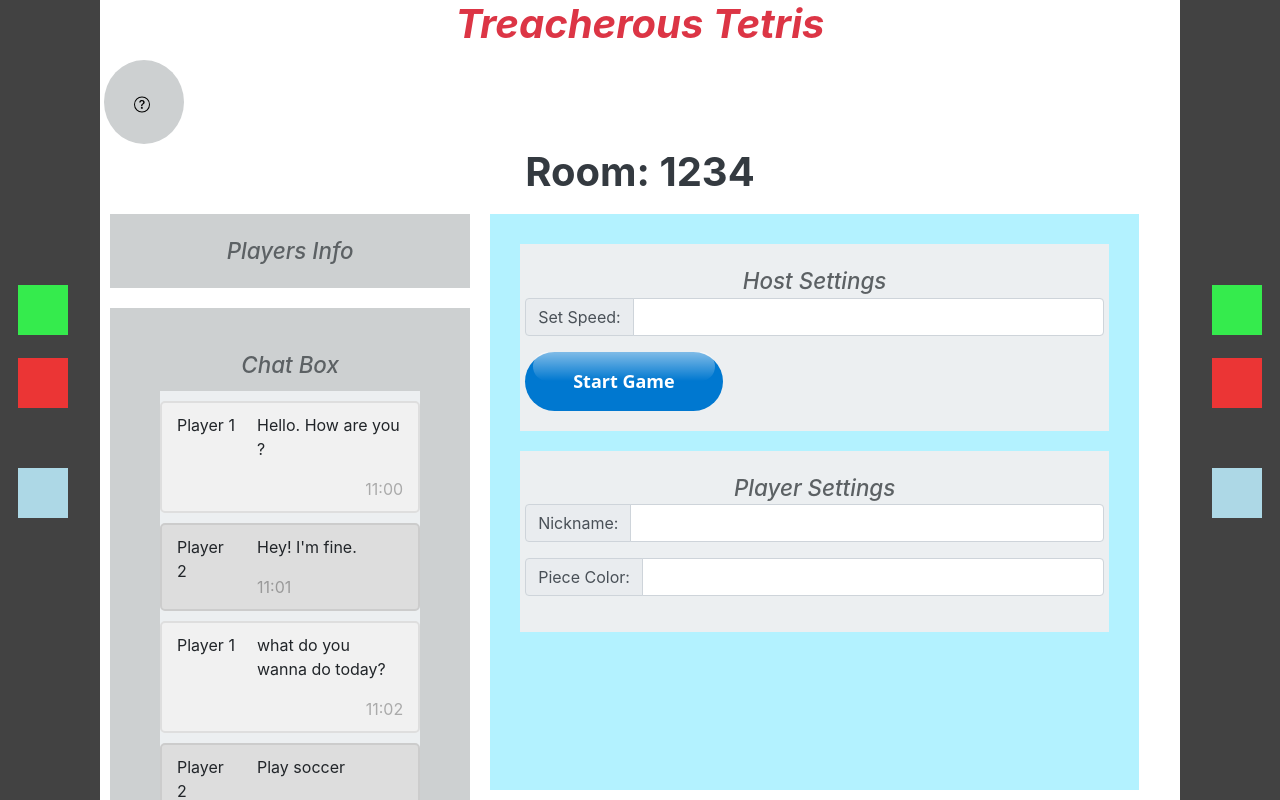
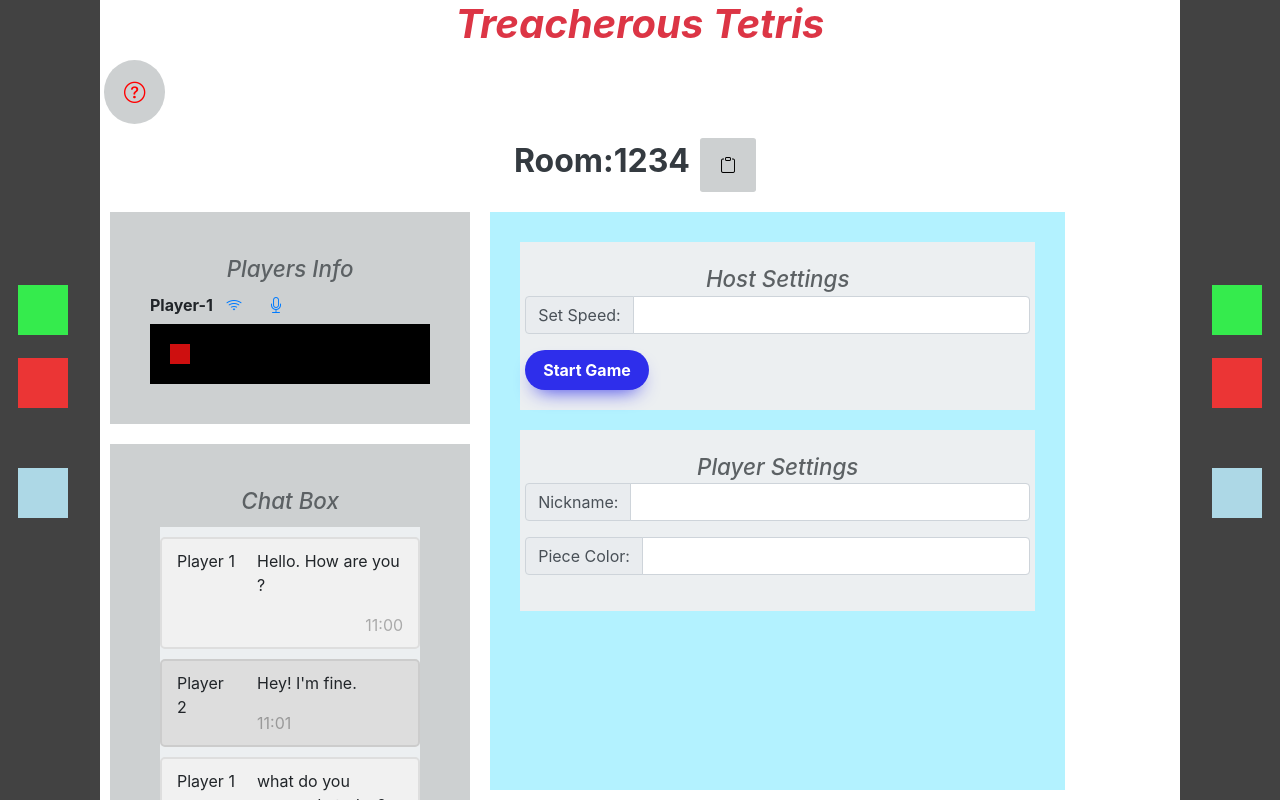
Before and after one commit to ducklin5/TTetris, a React (Create React App) app in the folder code/client/: page /room/4accb4a4-3052-4eba-9e25-3a04d202cc3c in a window 1280 px wide. Built offline with nearby package versions, Linux system fonts and the light colour scheme; no server answers.

Commit message:
added copy to clipboard, help button fixed, player info

```diff
--- a/code/client/src/components/homepage/homepage.css
+++ b/code/client/src/components/homepage/homepage.css
@@ -22,8 +22,7 @@ html, body, #root {
     border-bottom: 0px;
 }
 
-/* Reference: https://codepen.io/oridr22/pen/mOGddj */
-
+/* Reference for falling pieces: https://codepen.io/oridr22/pen/mOGddj */
 .piece {
   width: 50px;
   height: 50px;
--- a/code/client/src/components/roompage/chatboxComponent.css
+++ b/code/client/src/components/roompage/chatboxComponent.css
@@ -1,3 +1,5 @@
+/* Reference: https://www.youtube.com/watch?v=WVOmmc0UTiM */
+
 .chat-box{
     word-wrap: break-all;
     background-color: #B3F2FF;
--- a/code/client/src/components/roompage/gameSettingsComponent.css
+++ b/code/client/src/components/roompage/gameSettingsComponent.css
@@ -1,3 +1,5 @@
+/* Reference for page layout: https://www.youtube.com/watch?v=WVOmmc0UTiM */
+
 .game-box{
     word-wrap: break-all;
     background-color: #B3F2FF;
@@ -17,7 +19,6 @@
     overflow: auto;
 }
 
-
 .settings-vertical {
     word-wrap: break-all;
     background-color: #eceff1;
@@ -31,61 +32,28 @@
     flex-direction: column;
 }
 
-.col-25 {
-  float: left;
-  width: 25%;
-  margin-top: 6px;
-}
+/* Reference for game start button: https://getcssscan.com/css-buttons-examples */
 
-.text-style {
-
-  padding: 12px 12px 12px 0;
-  display: inline-block;
-}
-
-/* Reference for start button: https://getcssscan.com/css-buttons-examples */
-.button-71 {
-  background-color: #0078d0;
-  border: 0;
-  border-radius: 56px;
-  color: #fff;
+/* CSS */
+.button-34 {
+  background: #2e2eeb;
+  border-radius: 999px;
+  box-shadow: #2e2eeb 0 10px 20px -10px;
+  box-sizing: border-box;
+  color: #FFFFFF;
   cursor: pointer;
-  display: inline-block;
-  font-family: system-ui,-apple-system,system-ui,"Segoe UI",Roboto,Ubuntu,"Helvetica Neue",sans-serif;
-  font-size: 18px;
-  font-weight: 600;
-  outline: 0;
-  padding: 16px 21px;
-  position: relative;
-  text-align: center;
-  text-decoration: none;
-  transition: all .3s;
+  font-family: Inter,Helvetica,"Apple Color Emoji","Segoe UI Emoji",NotoColorEmoji,"Noto Color Emoji","Segoe UI Symbol","Android Emoji",EmojiSymbols,-apple-system,system-ui,"Segoe UI",Roboto,"Helvetica Neue","Noto Sans",sans-serif;
+  font-size: 16px;
+  font-weight: 700;
+  line-height: 24px;
+  opacity: 1;
+  outline: 0 solid transparent;
+  padding: 8px 18px;
   user-select: none;
   -webkit-user-select: none;
   touch-action: manipulation;
+  width: fit-content;
+  word-break: break-word;
+  border: 0;
 }
-
-.button-71:before {
-  background-color: initial;
-  background-image: linear-gradient(#fff 0, rgba(255, 255, 255, 0) 100%);
-  border-radius: 125px;
-  content: "";
-  height: 50%;
-  left: 4%;
-  opacity: .5;
-  position: absolute;
-  top: 0;
-  transition: all .3s;
-  width: 92%;
-}
-
-.button-71:hover {
-  box-shadow: rgba(255, 255, 255, .2) 0 3px 15px inset, rgba(0, 0, 0, .1) 0 3px 5px, rgba(0, 0, 0, .1) 0 10px 13px;
-  transform: scale(1.05);
-}
-
-@media (min-width: 768px) {
-  .button-71 {
-    padding: 16px 48px;
-  }
-}
+/* game start button end */
--- a/code/client/src/components/roompage/gameSettingsComponent.jsx
+++ b/code/client/src/components/roompage/gameSettingsComponent.jsx
@@ -13,7 +13,7 @@ const GameSettingsComponent = (props) => {
                                 </div>
                                 <input type="text" class="form-control" aria-label="Default" aria-describedby="inputGroup-sizing-default"></input>
                             </div>
-                            <button class="button-71" role="button">Start Game</button>
+                            <button class="button-34" role="button">Start Game</button>
                         </div>
                 </div>
 
--- a/code/client/src/components/roompage/playerInfoComponent.css
+++ b/code/client/src/components/roompage/playerInfoComponent.css
@@ -10,3 +10,39 @@
     font-weight: 500;
     color: #5c6164;
 }
+
+.players-content {
+    padding: 20px;
+    display: flex;
+    flex-direction: column;
+}
+
+.name-icon{
+    flex-direction: row;
+    display: flex;
+}
+
+.piece-container {
+    padding: 20px;
+    display: flex;
+    background-color: black;
+}
+
+.player-piece{
+    width: 20px;
+    height: 20px;
+    position: relative;
+    background-color: rgb(206, 15, 15);
+}
+
+.player-info{
+    display: flex;
+    flex-direction: column;
+}
+
+.player-name-button{
+    justify-content: left;
+    align-items: center;
+    display:flex;
+    flex-direction: row;
+}
--- a/code/client/src/components/roompage/playerInfoComponent.jsx
+++ b/code/client/src/components/roompage/playerInfoComponent.jsx
@@ -1,10 +1,23 @@
 import './playerInfoComponent.css';
+
+// Reference for wifi button: https://fontawesomeicons.com/bootstrap/icons/wifi-off
 
 const PlayerInfoComponent = (props) => {
     return (
-        <>
-            <span class="player-title font-italic text-center">Players Info</span>
-        </>
+        <div className="players-content">
+            <link rel="stylesheet" href="https://cdn.jsdelivr.net/npm/bootstrap-icons@1.7.2/font/bootstrap-icons.css"></link>
+            <span className="player-title font-italic text-center">Players Info</span>
+            <div className="player-info">
+                <div className='player-name-button'>
+                    <span className=" text-left font-weight-bold">Player-1</span>
+                    <button type="button" class="btn btn-link"><span class="bi bi-wifi"></span></button>
+                    <button type="button" class="btn btn-link"><span class="bi bi-mic"></span></button>
+                </div>
+                <div className="piece-container">
+                    <div className="player-piece"></div>
+                </div>
+            </div>
+        </div>
     );
 }
 
--- a/code/client/src/components/roompage/roompage.css
+++ b/code/client/src/components/roompage/roompage.css
@@ -1,4 +1,4 @@
-/* Reference: https://www.w3schools.com/howto/howto_css_round_buttons.asp */
+/* Reference for page layout: https://www.youtube.com/watch?v=WVOmmc0UTiM */
 
 html, body, #root {
   height: 100%
@@ -16,18 +16,37 @@ html, body, #root {
     flex-direction: column;
 }
 
+/* Reference for help button: https://www.w3schools.com/howto/howto_css_round_buttons.asp */
 .help-button {
   background-color: #cdd0d1;
   border: none;
-  color: black;
-  padding: 30px;
+  color: red;
+  padding: 20px;
   display: inline-block;
   margin: 4px 4px;
   /* height: 40px;
   width: 40px; */
-  border-radius: 50%;
+  border-radius: 100%;
+  outline: none;
 }
 
+.room-code{
+  justify-content: center;
+  align-items: center;
+  display:flex;
+  flex-direction: row;
+}
+
+.copy-button {
+  background-color: #cdd0d1;
+  border: none;
+  color: black;
+  margin: 10px;
+  padding: 15px 20px;
+  display: inline-block;
+  border-radius: 5%;
+  outline: none;
+}
 
 .room-components {
     display: flex;
@@ -62,8 +81,7 @@ html, body, #root {
     flex-direction: column;
 }
 
-/* Reference: https://codepen.io/oridr22/pen/mOGddj */
-
+/* Reference for falling pieces: https://codepen.io/oridr22/pen/mOGddj */
 .piece {
   width: 50px;
   height: 50px;
@@ -72,7 +90,6 @@ html, body, #root {
   animation-iteration-count: infinite;
   animation-timing-function: linear;
 }
-
 
 @keyframes falling{
     0% {top: -10vh;}
@@ -114,3 +131,5 @@ html, body, #root {
   right: 1.4vw;
   animation-duration: 12s;
 }
+
+/* end of falling pieces */
--- a/code/client/src/components/roompage/roompage.jsx
+++ b/code/client/src/components/roompage/roompage.jsx
@@ -7,6 +7,8 @@ import ChatboxComponent from "./chatboxComponent";
 import GameSettingsComponent from "./gameSettingsComponent";
 import './roompage.css';
 
+// Reference: https://www.w3schools.com/howto/howto_js_copy_clipboard.asp
+
 const RoomPagePropTypes = {
     socket: PropTypes.object.isRequired,
 }
@@ -15,6 +17,14 @@ const RoomPage = (props) => {
     const [gameStarted, setGameStarted] = useState(false);
     const {socket} = props;
     const roomID = useParams().roomID;
+
+    const copyRoomCode = () => {
+        var copyCode = document.getElementById("roomCode");
+        copyCode.select();
+        navigator.clipboard.writeText(copyCode.value);
+
+        alert("Copied Room Code: " + copyCode.value);
+    }
 
     const ShowComponent = () => {
         if (gameStarted) {
@@ -36,18 +46,17 @@ const RoomPage = (props) => {
             <div class="piece piece-4"></div>
             <div class="piece piece-5"></div>
             <div class="piece piece-6"></div>
-            <div><p class="h1 text-danger font-weight-bold font-italic text-center ">Treacherous Tetris</p>
-            <link rel="stylesheet" href="https://cdnjs.cloudflare.com/ajax/libs/font-awesome/4.7.0/css/font-awesome.min.css"></link>
-            {/* <button class="btn help-button"><i class="fa fa-home"></i></button> */}
-            <button class="help-button">
-                <svg xmlns="http://www.w3.org/2000/svg" width="20" height="20" fill="currentColor" class="bi bi-question-circle" viewBox="0 0 20 15">
-                    <path d="M8 15A7 7 0 1 1 8 1a7 7 0 0 1 0 14zm0 1A8 8 0 1 0 8 0a8 8 0 0 0 0 16z"/>
-                    <path d="M5.255 5.786a.237.237 0 0 0 .241.247h.825c.138 0 .248-.113.266-.25.09-.656.54-1.134 1.342-1.134.686 0 1.314.343 1.314 1.168 0 .635-.374.927-.965 1.371-.673.489-1.206 1.06-1.168 1.987l.003.217a.25.25 0 0 0 .25.246h.811a.25.25 0 0 0 .25-.25v-.105c0-.718.273-.927 1.01-1.486.609-.463 1.244-.977 1.244-2.056 0-1.511-1.276-2.241-2.673-2.241-1.267 0-2.655.59-2.75 2.286zm1.557 5.763c0 .533.425.927 1.01.927.609 0 1.028-.394 1.028-.927 0-.552-.42-.94-1.029-.94-.584 0-1.009.388-1.009.94z"/>
-                    </svg>
-            </button>
+            <div>
+                <p class="h1 text-danger font-weight-bold font-italic text-center ">Treacherous Tetris</p>
+                <link rel="stylesheet" href="https://cdnjs.cloudflare.com/ajax/libs/font-awesome/4.7.0/css/font-awesome.min.css"></link>
+                <button class=" help-button"><i class="bi bi-question-circle fa-lg"></i></button>
+            </div>
+            <div className="room-code">
+                <span class="h2 text-dark font-weight-bold text-center ">Room:</span>
+                <span type="text" value="room code" id="roomCode" class="h2 text-dark font-weight-bold text-center">1234</span>
+                <button onclick={copyRoomCode} className="copy-button"><i class="bi bi-clipboard"></i></button>
+            </div>
 
-            </div>
-            <div><p class="h1 text-dark font-weight-bold text-center ">Room: 1234</p></div>
             <div class="room-components">
                 <div class="room-sections">
                     <div class="room-box-left">
```
